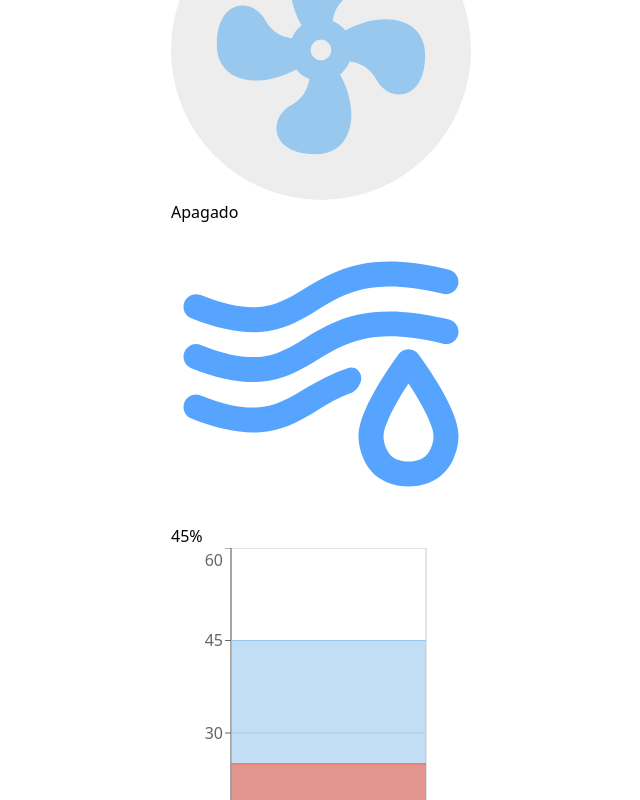
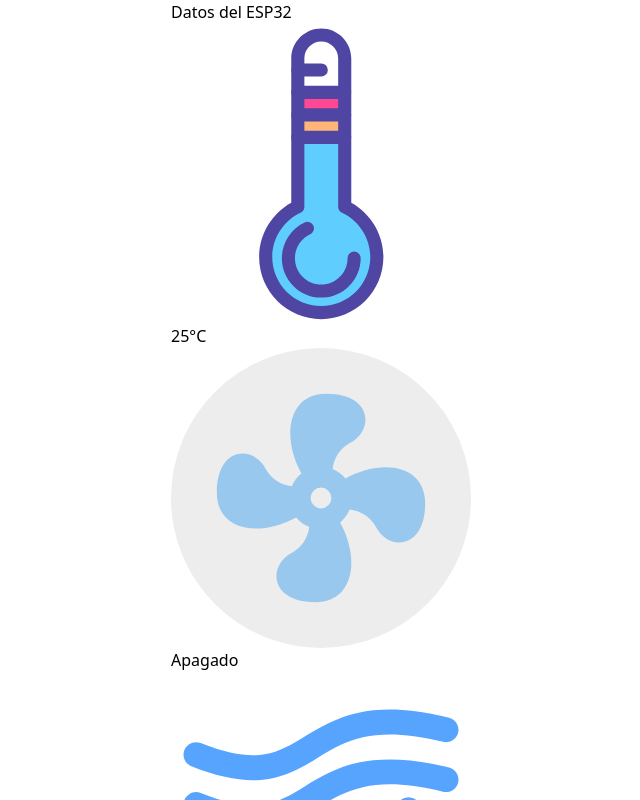
Before and after one commit to S4vi0r17/Arquitectura_de_Computadoras, a React (Vite) app in the folder Parcial/: page / in a window 1280 px wide. Shown: the top 800 px of the page, without its empty margins (319-959 px from the left). Built offline with nearby package versions, Linux system fonts and the light colour scheme; no server answers.

Commit message:
Actualizar customStyles.css

```diff
--- a/Parcial/src/customStyles.css
+++ b/Parcial/src/customStyles.css
@@ -8,8 +8,6 @@ body {
     display: flex;
     justify-content: center;
     align-items: center;
-    width: 100%;
-    height: 100vh;
 }
 
 #gauge {
```
